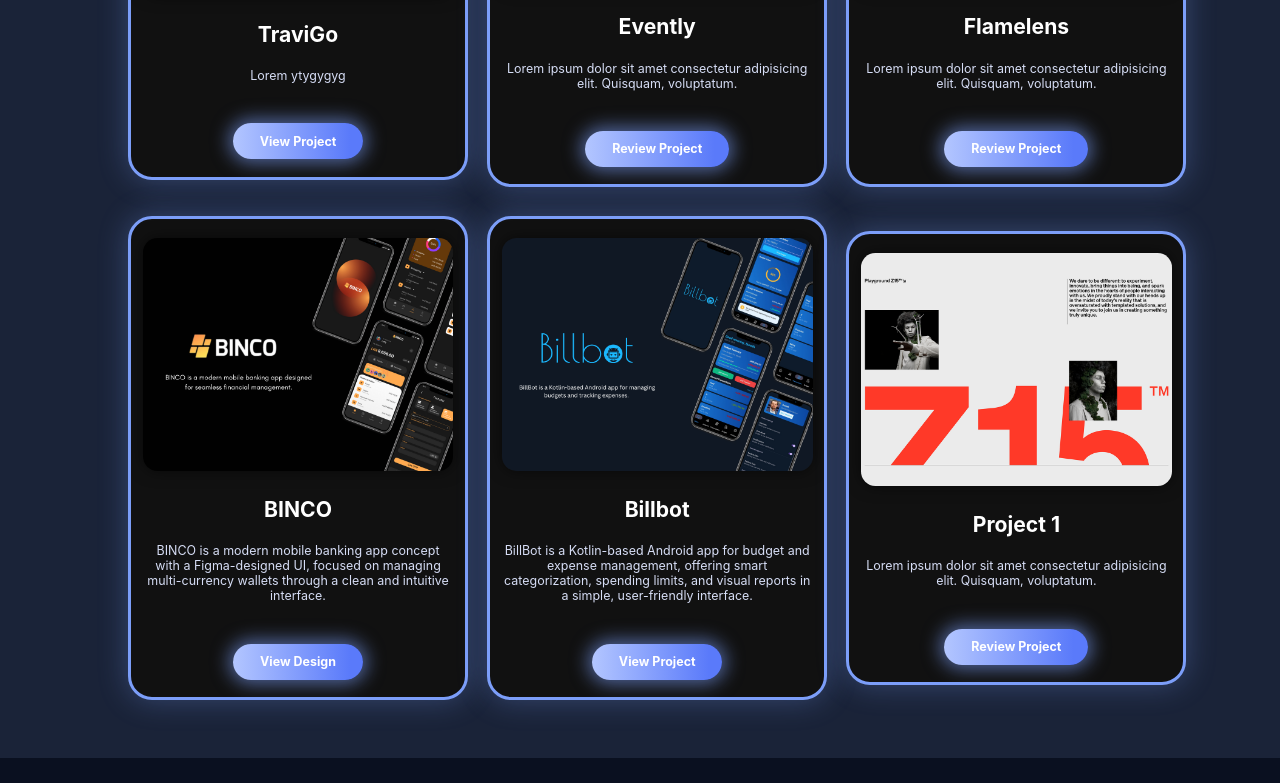
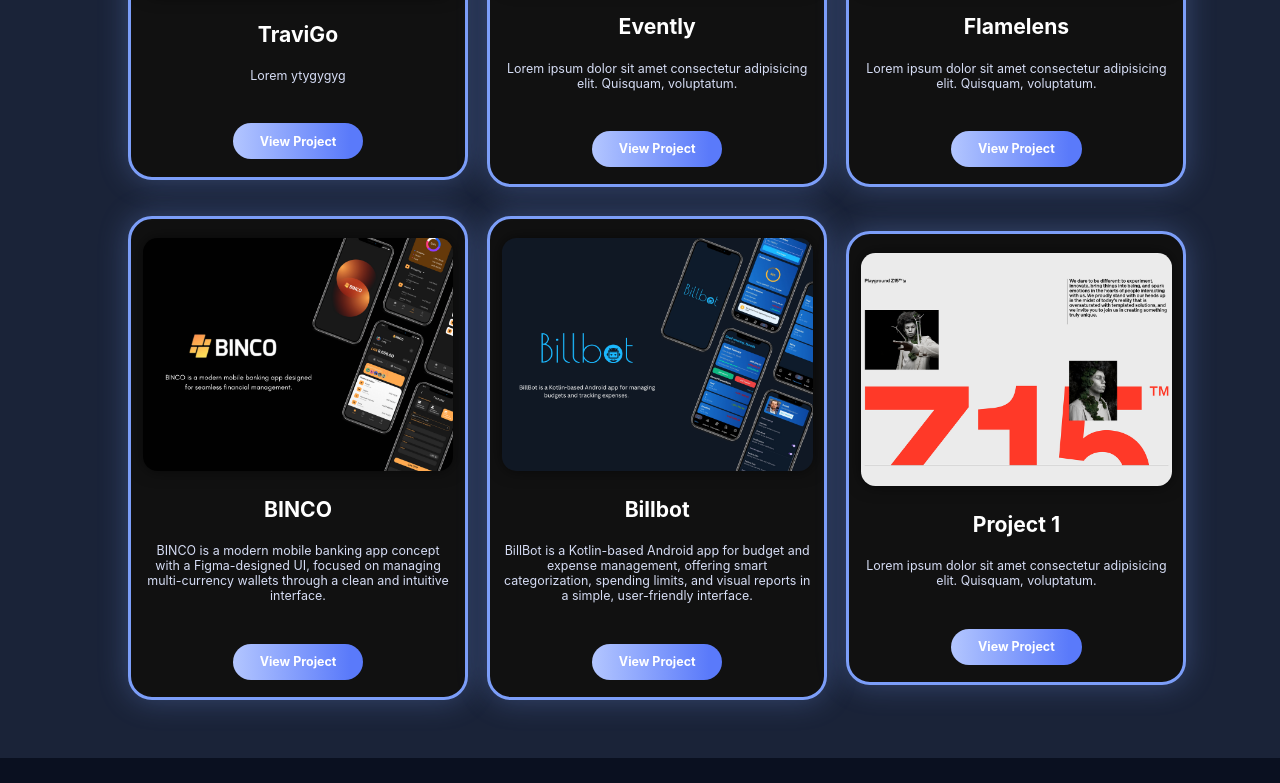
Before and after one commit to Suneth2220/suneth2220.github.io, a plain HTML site: page index.html in a window 1280 px wide. Shown: the part 1740-2523 px from the top of the page. Drawn offline with nearby package versions, Linux system fonts and the light colour scheme; a web font is replaced by a local one.

Commit message:
remove button glow

```diff
--- a/index.html
+++ b/index.html
@@ -115,7 +115,7 @@
           <p>
             Lorem ipsum dolor sit amet consectetur adipisicing elit. Quisquam, voluptatum.
           </p>
-          <div class="btn">Review Project</div>
+          <div class="btn">View Project</div>
         </div>
 
         <div class="project-card">
@@ -124,7 +124,7 @@
           <p>
             Lorem ipsum dolor sit amet consectetur adipisicing elit. Quisquam, voluptatum.
           </p>
-          <a class="btn" href="https://flamelens.com/" target="_blank" rel="noopener">Review Project</a>
+          <a class="btn" href="https://flamelens.com/" target="_blank" rel="noopener">View Project</a>
         </div>
 
         <div class="project-card">
@@ -133,7 +133,7 @@
           <p>
             BINCO is a modern mobile banking app concept with a Figma-designed UI, focused on managing multi-currency wallets through a clean and intuitive interface.
           </p>
-          <a class="btn" href="https://www.figma.com/design/TZeJj50eFuL821rwoj6eum/BINCO?node-id=0-1&t=6T8JIipzfh9Ii3Cy-1" target="_blank" rel="noopener">View Design</a>
+          <a class="btn" href="https://www.figma.com/design/TZeJj50eFuL821rwoj6eum/BINCO?node-id=0-1&t=6T8JIipzfh9Ii3Cy-1" target="_blank" rel="noopener">View Project</a>
         </div>
 
         <div class="project-card">
@@ -151,7 +151,7 @@
           <p>
             Lorem ipsum dolor sit amet consectetur adipisicing elit. Quisquam, voluptatum.
           </p>
-          <div class="btn">Review Project</div>
+          <div class="btn">View Project</div>
         </div>
     </section>
     <footer class="footer">
--- a/styles.css
+++ b/styles.css
@@ -494,7 +494,6 @@
   border-radius: 2rem;
   padding: 1.1rem 2.8rem;
   margin-top: 1rem;
-  box-shadow: 0 0 18px 4px rgba(124, 158, 249, 0.6);
   transition: 0.2s;
   cursor: pointer;
   outline: none;
```
